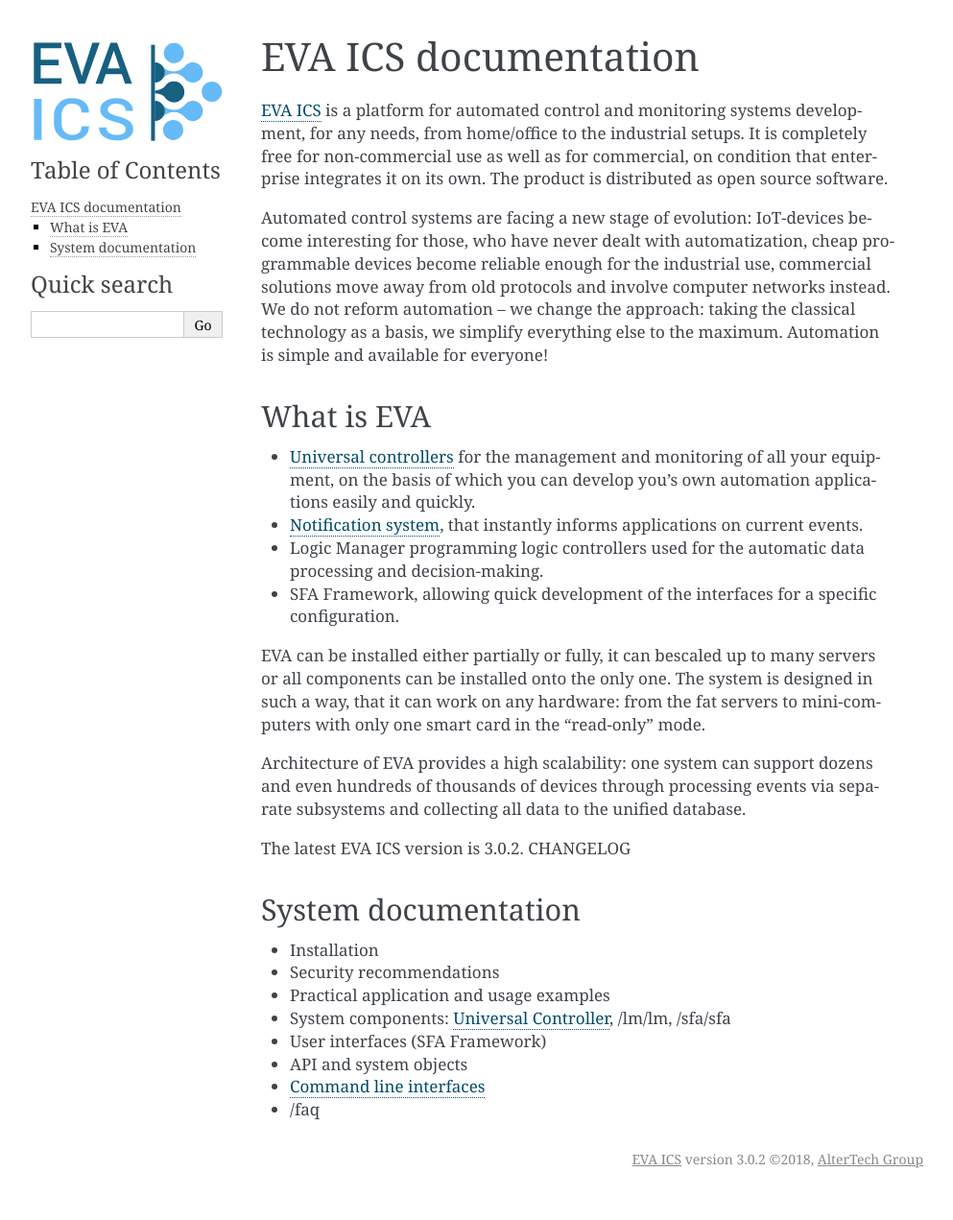
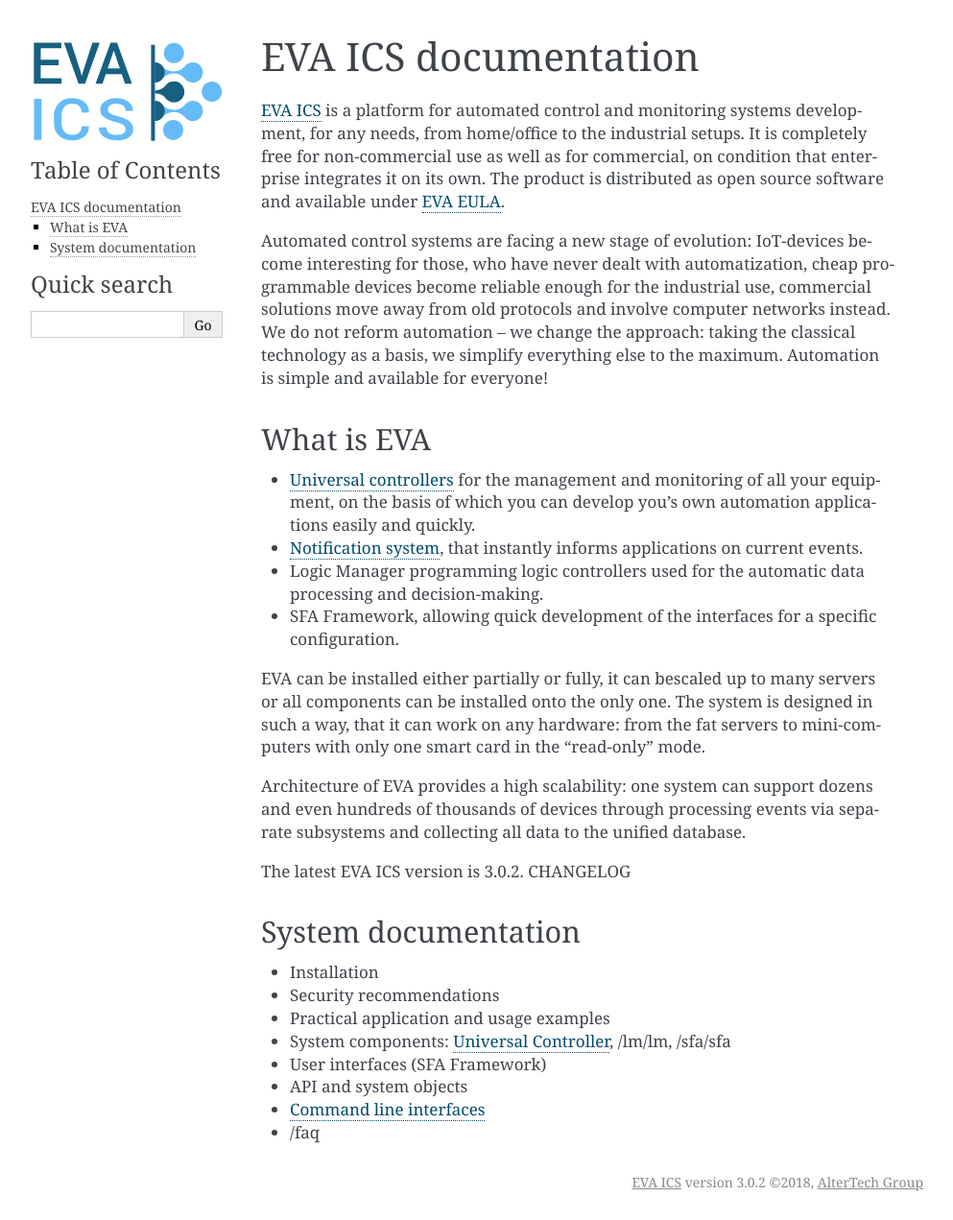
Before and after one commit to alttch/eva3, a Sphinx documentation site: the page built from doc/index.rst, in a window 1280 px wide. Shown: the whole page at 96% size, without its empty margins (148-1141 px from the left). Built offline with Sphinx 7.4.7, drawn with Linux system fonts in a browser that asks for light colours; before the commit the page ends 1247 px from its top, so only the background shows below that.

Commit message:
license included

```diff
--- a/doc/index.rst
+++ b/doc/index.rst
@@ -7,7 +7,8 @@ EVA ICS documentation
 monitoring systems development, for any needs, from home/office to the
 industrial setups. It is completely free for non-commercial use as well as for
 commercial, on condition that enterprise integrates it on its own. The product
-is distributed as open source software.
+is distributed as open source software and available under
+:doc:`EVA EULA</license>`.
 
 Automated control systems are facing a new stage of evolution: IoT-devices
 become interesting for those, who have never dealt with automatization, cheap
```
